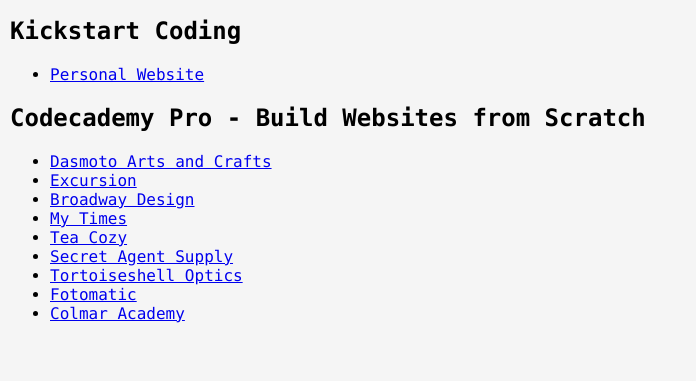
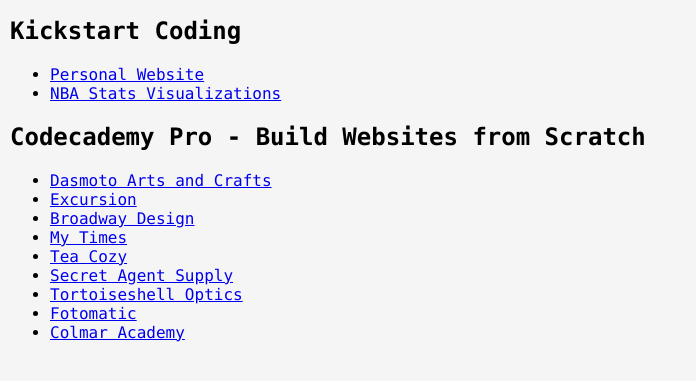
Before and after one commit to awjdthornton/awjdthornton.github.io, a plain HTML site: page index.html in a window 1280 px wide. Shown: the part 113-494 px from the top of the page, without its empty margins (0-696 px from the left). Drawn offline with Linux system fonts and the light colour scheme.

Commit message:
Adding link to NBA Stats Visualization

```diff
--- a/index.html
+++ b/index.html
@@ -19,6 +19,7 @@
   <h2>Kickstart Coding</h2>
   <ul>
   	<li><a href="https://awjdthornton.github.io/personal_site/bio">Personal Website</a></li>
+    <li><a href="https://awjdthornton.com/nba-stats-viz/">NBA Stats Visualizations</a></li>
   </ul>
 
 
```
